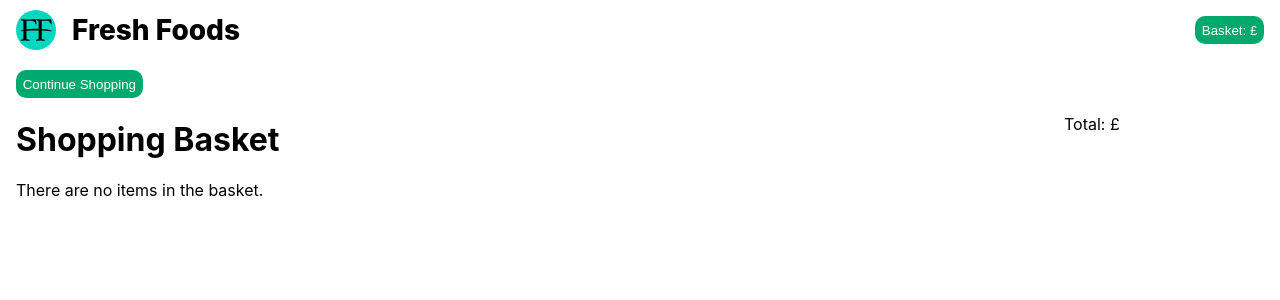
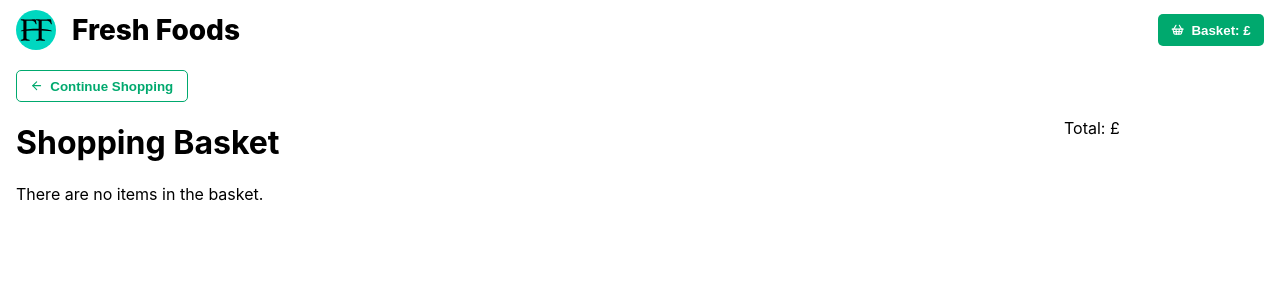
Before and after one commit to timto7/fresh-foods, a React (Vite) app: page /basket in a window 1280 px wide. Shown: the top 300 px of the page. Built offline with nearby package versions, Linux system fonts and the light colour scheme.

Commit message:
Refine application buttons

```diff
--- a/package.json
+++ b/package.json
@@ -14,6 +14,7 @@
     "axios": "^1.6.2",
     "react": "^18.2.0",
     "react-dom": "^18.2.0",
+    "react-icons": "^4.12.0",
     "react-router-dom": "^6.20.1",
     "styled-components": "^6.1.1",
     "zustand": "^4.4.7"
--- a/src/components/BasketButton.tsx
+++ b/src/components/BasketButton.tsx
@@ -1,4 +1,6 @@
 import { Link } from 'react-router-dom';
+
+import { LuShoppingBasket } from 'react-icons/lu';
 
 import useBasketStore from '../stores/basket-store';
 import Button from './Button';
@@ -7,8 +9,8 @@ const BasketButton = () => {
   const totalPrice = useBasketStore((state) => state.totalPrice);
 
   return (
-    <Link to="/basket">
-      <Button>Basket: £{totalPrice}</Button>
+    <Link to="/basket" style={{ textDecoration: 'none' }}>
+      <Button startIcon={<LuShoppingBasket />}>Basket: £{totalPrice}</Button>
     </Link>
   );
 };
--- a/src/components/BasketItem.tsx
+++ b/src/components/BasketItem.tsx
@@ -22,6 +22,7 @@ const BasketItem = ({ product }: BasketItemProps) => {
           <Button
             onClick={() => removeAllOfItem(product)}
             style={{ marginLeft: '1em' }}
+            variant="ghost"
           >
             Remove
           </Button>
--- a/src/components/Button.tsx
+++ b/src/components/Button.tsx
@@ -1,19 +1,60 @@
+import { ReactNode } from 'react';
 import styled from 'styled-components';
 
-interface ButtonProps extends React.ButtonHTMLAttributes<HTMLButtonElement> {}
+import ButtonIconContainer from './ButtonIconContainer';
 
-const StyledButton = styled.button`
-  background-color: ${(props) => props.theme.colors.primary};
-  border: 0;
+interface ButtonProps extends React.ButtonHTMLAttributes<HTMLButtonElement> {
+  endIcon?: ReactNode;
+  startIcon?: ReactNode;
+  variant?: 'ghost' | 'outlined' | 'solid';
+}
+
+const StyledButton = styled.button<ButtonProps>`
+  align-items: center;
+  background-color: ${(props) => {
+    if (props.variant === 'solid') return props.theme.colors.primary;
+
+    return 'transparent';
+  }};
+  border: ${(props) => {
+    if (props.variant === 'outlined')
+      return `1px solid ${props.theme.colors.primary}`;
+
+    return 0;
+  }};
   border-radius: ${(props) => props.theme.radii.button};
-  color: ${(props) => props.theme.colors.text.inverted};
+  color: ${(props) => {
+    if (props.variant === 'solid') return props.theme.colors.text.inverted;
+
+    return props.theme.colors.primary;
+  }};
+  cursor: pointer;
+  display: flex;
+  font-weight: 600;
+  height: 32px;
+  justify-content: center;
   outline: 0;
-  padding: 0.5em;
-  cursor: pointer;
+  padding: 0 ${(props) => (props.variant === 'ghost' ? '0' : '1')}em;
 `;
 
-const Button = ({ children, ...props }: ButtonProps) => {
-  return <StyledButton {...props}>{children}</StyledButton>;
+const Button = ({
+  children,
+  endIcon,
+  startIcon,
+  variant = 'solid',
+  ...props
+}: ButtonProps) => {
+  return (
+    <StyledButton variant={variant} {...props}>
+      {startIcon && (
+        <ButtonIconContainer position="start">{startIcon}</ButtonIconContainer>
+      )}
+      <span>{children}</span>
+      {endIcon && (
+        <ButtonIconContainer position="end">{endIcon}</ButtonIconContainer>
+      )}
+    </StyledButton>
+  );
 };
 
 export default Button;
--- /dev/null
+++ b/src/components/ButtonIconContainer.tsx
@@ -0,0 +1,12 @@
+import styled from 'styled-components';
+
+const ButtonIconContainer = styled.div<{
+  position?: 'center' | 'end' | 'start';
+}>`
+  align-items: center;
+  display: flex;
+  margin-right: ${(props) => (props.position === 'start' ? '0.5em' : 0)};
+  margin-left: ${(props) => (props.position === 'end' ? '0.5em' : 0)};
+`;
+
+export default ButtonIconContainer;
--- a/src/components/ContinueShoppingButton.tsx
+++ b/src/components/ContinueShoppingButton.tsx
@@ -1,11 +1,20 @@
 import Button from './Button';
 
+import { LuArrowLeft } from 'react-icons/lu';
 import { useNavigate } from 'react-router-dom';
 
 const ContinueShoppingButton = () => {
   const navigate = useNavigate();
 
-  return <Button onClick={() => navigate('/')}>Continue Shopping</Button>;
+  return (
+    <Button
+      onClick={() => navigate('/')}
+      startIcon={<LuArrowLeft />}
+      variant="outlined"
+    >
+      Continue Shopping
+    </Button>
+  );
 };
 
 export default ContinueShoppingButton;
--- a/src/components/QuantitySpinner.tsx
+++ b/src/components/QuantitySpinner.tsx
@@ -1,12 +1,22 @@
+import { LuMinus, LuPlus } from 'react-icons/lu';
+import styled from 'styled-components';
+
 import Button from './Button';
-
 import Product from '../entities/Product';
 import useBasketStore from '../stores/basket-store';
+import ButtonIconContainer from './ButtonIconContainer';
 
 interface QuantitySpinnerProps {
   basketMode?: boolean;
   product: Product;
 }
+
+const iconStyle = { fontSize: 18 };
+
+const SpinnerButton = styled(Button)`
+  padding: 0;
+  width: 32px;
+`;
 
 const QuantitySpinner = ({
   basketMode = false,
@@ -27,14 +37,20 @@ const QuantitySpinner = ({
 
   return (
     <div style={{ alignItems: 'center', display: 'flex' }}>
-      <Button
+      <SpinnerButton
         disabled={basketMode && quantity === 1}
         onClick={() => removeItem(product)}
       >
-        -
-      </Button>
-      <span style={{ margin: '0 0.5em' }}>{quantity}</span>
-      <Button onClick={() => addItem(product)}>+</Button>
+        <ButtonIconContainer>
+          <LuMinus style={iconStyle} />
+        </ButtonIconContainer>
+      </SpinnerButton>
+      <span style={{ margin: '0 0.8em' }}>{quantity}</span>
+      <SpinnerButton onClick={() => addItem(product)}>
+        <ButtonIconContainer>
+          <LuPlus style={iconStyle} />
+        </ButtonIconContainer>
+      </SpinnerButton>
     </div>
   );
 };
--- a/src/pages/Basket.tsx
+++ b/src/pages/Basket.tsx
@@ -1,3 +1,5 @@
+import { LuTrash2 } from 'react-icons/lu';
+
 import BasketItem from '../components/BasketItem';
 import Button from '../components/Button';
 import ContinueShoppingButton from '../components/ContinueShoppingButton';
@@ -23,7 +25,13 @@ const BasketList = () => {
     <div>
       <h1>Shopping Basket</h1>
       {basket.length > 0 ? (
-        <Button onClick={() => clearBasket()}>Clear the Basket</Button>
+        <Button
+          onClick={() => clearBasket()}
+          startIcon={<LuTrash2 />}
+          variant="ghost"
+        >
+          Clear the Basket
+        </Button>
       ) : (
         <p>There are no items in the basket.</p>
       )}
--- a/src/themes/modes/common.ts
+++ b/src/themes/modes/common.ts
@@ -1,6 +1,6 @@
 const common = {
   radii: {
-    button: '10px',
+    button: '5px',
     surface: '10px',
   },
 };
```
Also changed, not shown: 1 other file (tests, documents, lock files or other folders).
